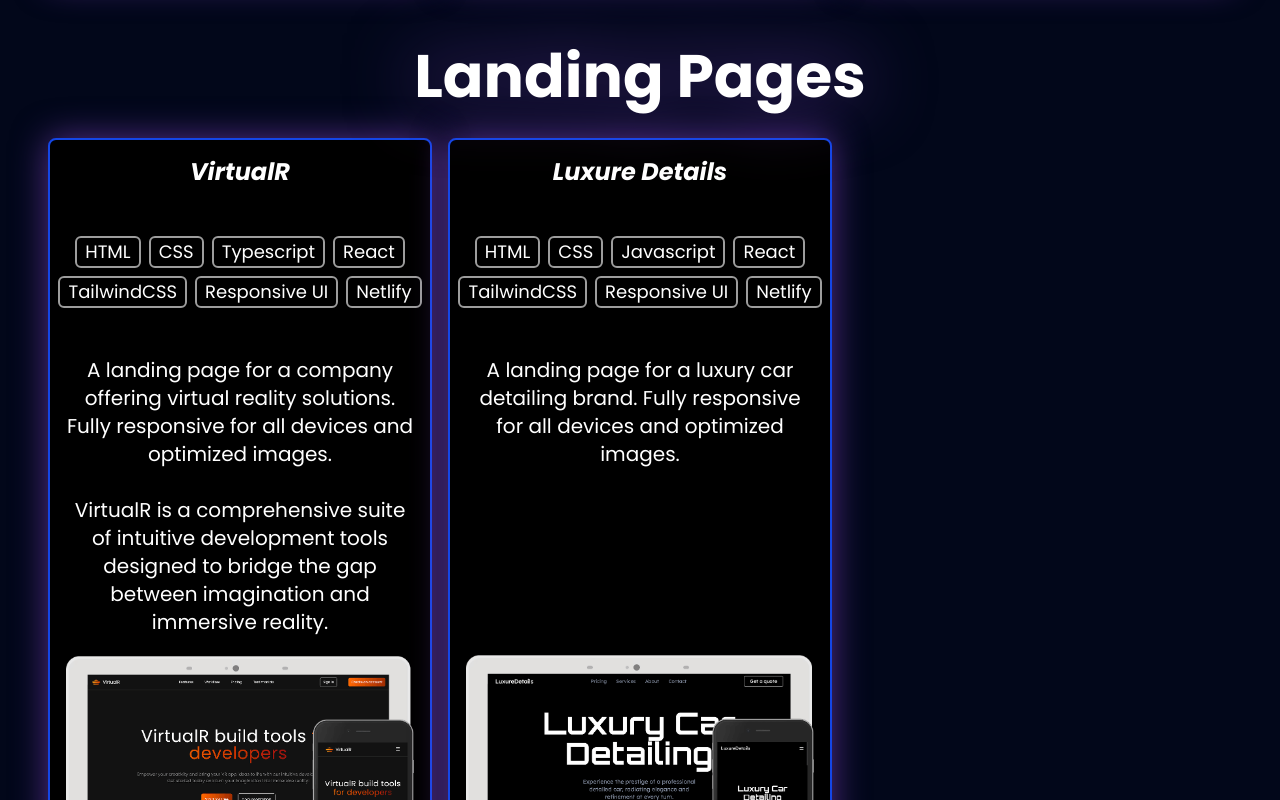
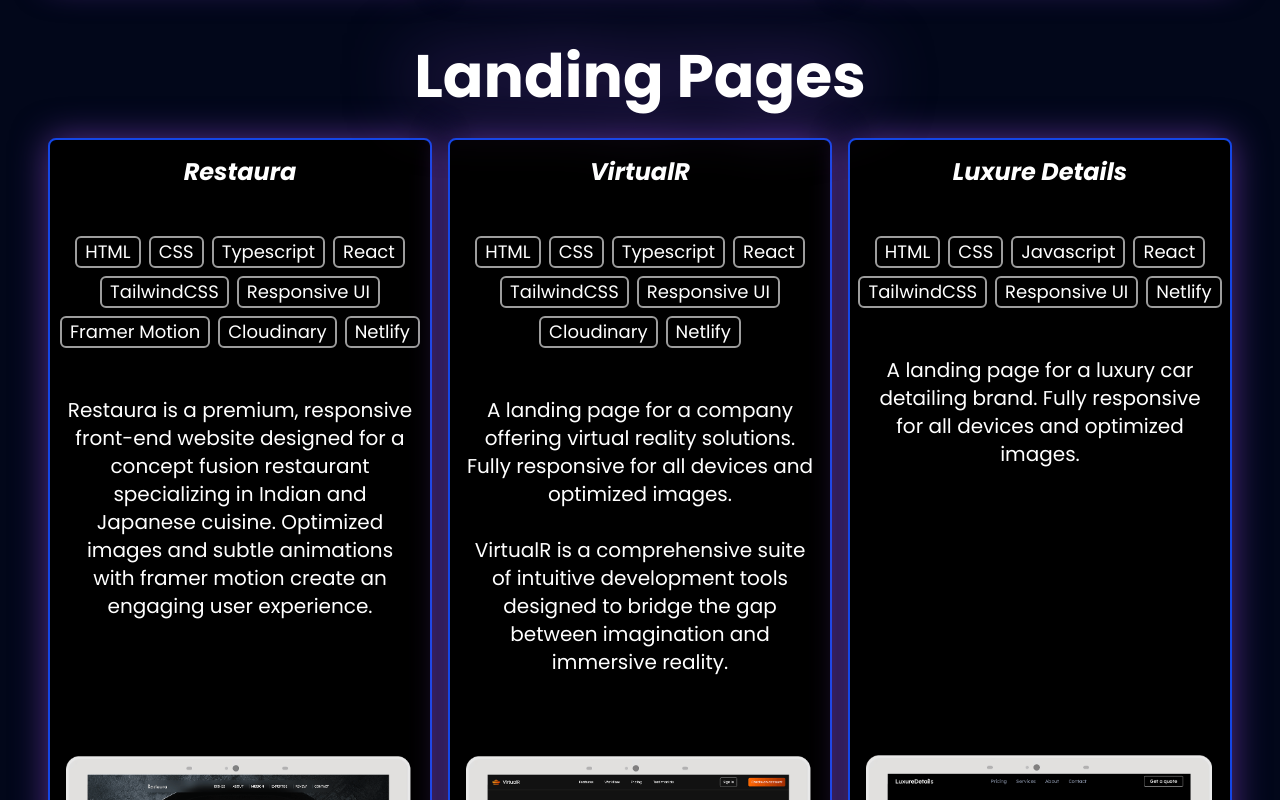
Before and after one commit to VictorMMartinezJr/Personal-Portfolio, a React (Vite) app in the folder frontend/personal-portfolio-frontend/: page / in a window 1280 px wide. Shown: the part 3660-4460 px from the top of the page. Built offline with nearby package versions, Linux system fonts and the light colour scheme.

Commit message:
feat(ui): add Restaura landing page project

```diff
--- a/frontend/personal-portfolio-frontend/src/components/Projects/LandingPages.jsx
+++ b/frontend/personal-portfolio-frontend/src/components/Projects/LandingPages.jsx
@@ -21,7 +21,7 @@
               imgSrc={imgSrc}
               demoLink={demoLink}
               GHLink={GitHub}
-              className="md:min-h-[850px]"
+              className="md:min-h-[950px]"
             />
           ),
         )}
--- a/frontend/personal-portfolio-frontend/src/components/Projects/projectsData.js
+++ b/frontend/personal-portfolio-frontend/src/components/Projects/projectsData.js
@@ -2,6 +2,7 @@
 import echosphere from "../../assets/echosphere.png";
 import luxureDetails from "../../assets/luxuredetails.png";
 import virtualR from "../../assets/virtualR.png";
+import restaura from "../../assets/restaura.png";
 import nexa from "../../assets/nexa.png";
 
 const appsData = [
@@ -69,6 +70,25 @@
 
 const landingPagesData = [
   {
+    name: "Restaura",
+    skills: [
+      "HTML",
+      "CSS",
+      "Typescript",
+      "React",
+      "TailwindCSS",
+      "Responsive UI",
+      "Framer Motion",
+      "Cloudinary",
+      "Netlify",
+    ],
+    imgSrc: restaura,
+    description:
+      "Restaura is a premium, responsive front-end website designed for a concept fusion restaurant specializing in Indian and Japanese cuisine. Optimized images and subtle animations with framer motion create an engaging user experience.",
+    GitHub: "https://github.com/VictorMMartinezJr/Restaura",
+    demoLink: "https://restaura-v1.netlify.app",
+  },
+  {
     name: "VirtualR",
     skills: [
       "HTML",
@@ -77,6 +97,7 @@
       "React",
       "TailwindCSS",
       "Responsive UI",
+      "Cloudinary",
       "Netlify",
     ],
     imgSrc: virtualR,
```
Also changed, not shown: frontend/personal-portfolio-frontend/src/assets/restaura.png (added).
